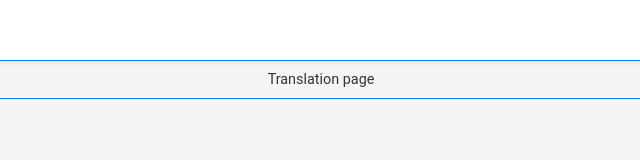
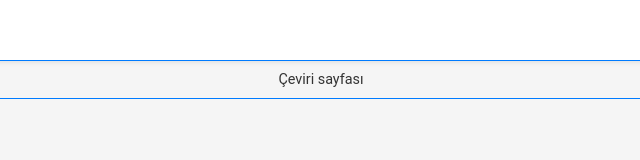
Before and after one commit to gzlanguage/turc, a plain HTML site: page pagedetraduction.html in a window 1280 px wide. Shown: the full height of the page, 319-959 px from the left. Drawn offline with Linux system fonts and the light colour scheme; a web font is replaced by a local one.

Commit message:
Update pagedetraduction.html

```diff
--- a/pagedetraduction.html
+++ b/pagedetraduction.html
@@ -138,7 +138,7 @@
 </header>
 
 <div class="divider"></div>
-<div class="divider-text">Translation page</div>
+<div class="divider-text">Çeviri sayfası</div>
 <div class="divider"></div>
 
 <footer>
```
